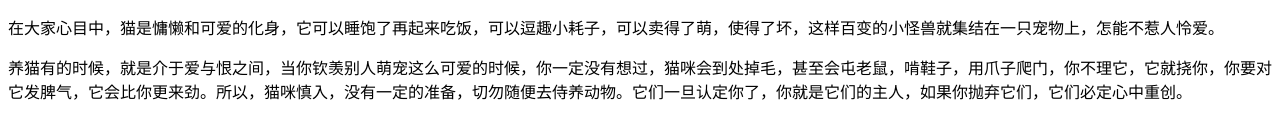
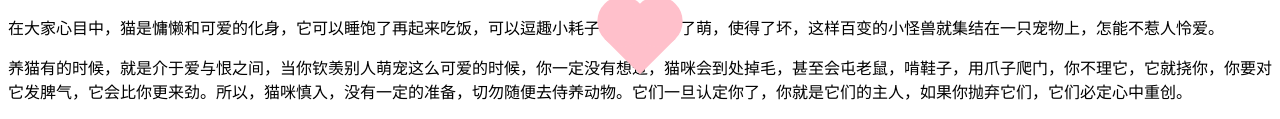
Before and after one commit to moruiris/moruiris.github.io, a plain HTML site: page index.html in a window 1280 px wide. Shown: the part 361-480 px from the top of the page. Drawn offline with Linux system fonts and the light colour scheme.

Commit message:
Update index.html

```diff
--- a/index.html
+++ b/index.html
@@ -1,10 +1,45 @@
+<style>
+    .heart {
+      position: absolute;
+      margin: auto;
+      top: 0;
+      right: 0;
+      bottom: 0;
+      left: 0;
+      background-color: pink;
+      height: 50px;
+      width: 50px;
+      transform: rotate(-45deg);
+    }
+    .heart:after {
+      background-color: pink;
+      content: "";
+      border-radius: 50%;
+      position: absolute;
+      width: 50px;
+      height: 50px;
+      top: 0px;
+      left: 25px;
+    }
+    .heart:before {
+      content: "";
+      background-color: pink;
+      border-radius: 50%;
+      position: absolute;
+      width: 50px;
+      height: 50px;
+      top: -25px;
+      left: 0px;
+    }
+    </style>
+
 <h2>CatPhotoApp</h2>
 <main>
 
   <a href="http://freecatphotoapp.com" target="_blank">猫图</a>
 
   <img src="http://cdn.freecodecamp.cn/relaxing-cat.jpg" alt="一只仰卧着的萌猫">
-
+  <div class = "heart"></div>
   <p>在大家心目中，猫是慵懒和可爱的化身，它可以睡饱了再起来吃饭，可以逗趣小耗子，可以卖得了萌，使得了坏，这样百变的小怪兽就集结在一只宠物上，怎能不惹人怜爱。</p>
   <p>养猫有的时候，就是介于爱与恨之间，当你钦羡别人萌宠这么可爱的时候，你一定没有想过，猫咪会到处掉毛，甚至会屯老鼠，啃鞋子，用爪子爬门，你不理它，它就挠你，你要对它发脾气，它会比你更来劲。所以，猫咪慎入，没有一定的准备，切勿随便去侍养动物。它们一旦认定你了，你就是它们的主人，如果你抛弃它们，它们必定心中重创。</p>
   <p>View more <a href="http://freecatphotoapp.com" tatget="_blank">cat photos</a></p>
```
